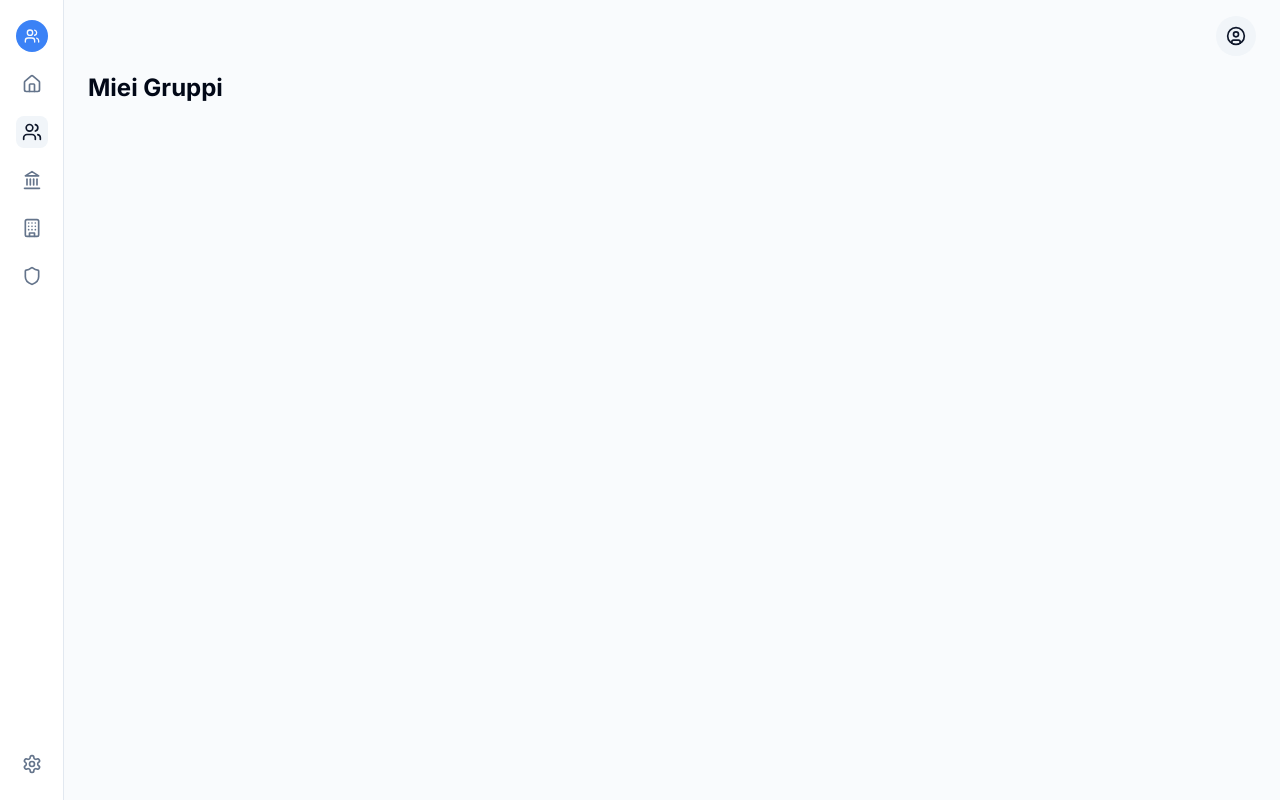
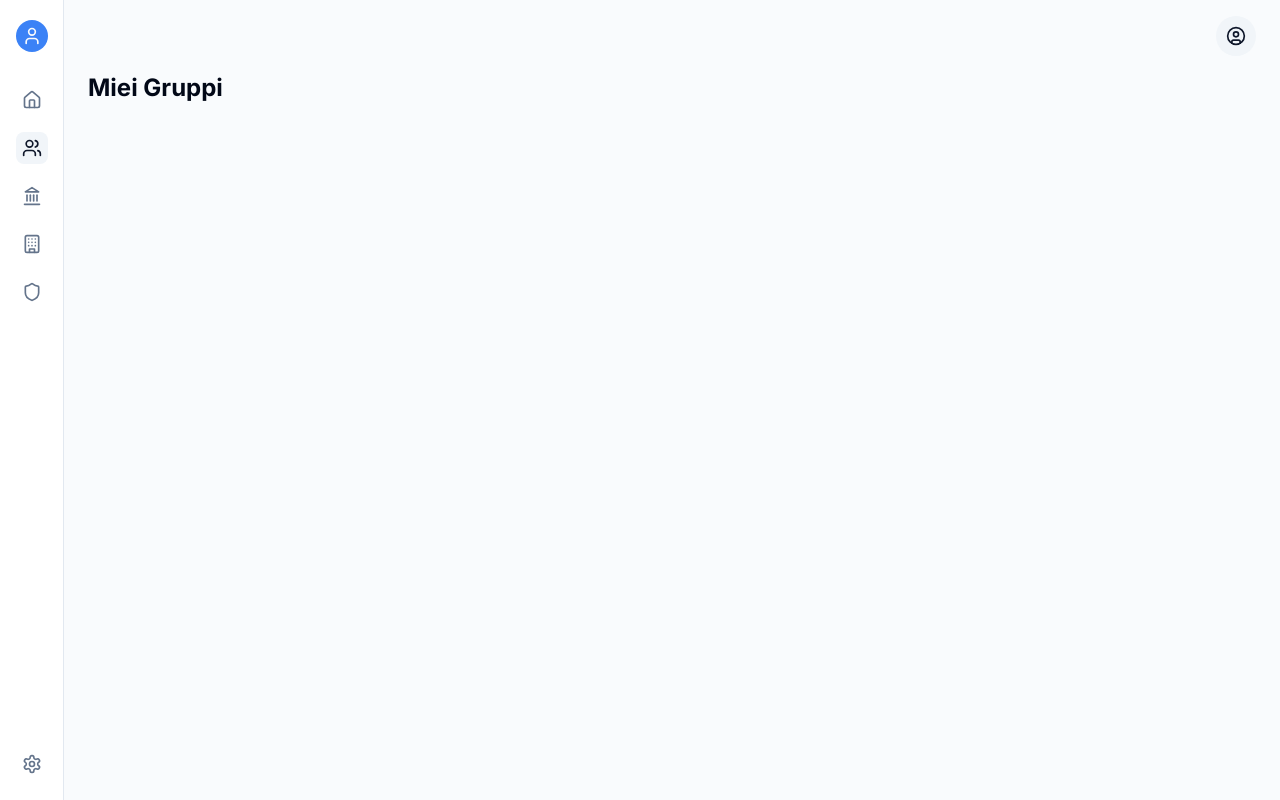
Before and after one commit to piantonimatteo99-code/ac-chiari, a Next.js app: page /miei-gruppi in a window 1280 px wide. Built offline with nearby package versions, Linux system fonts and the light colour scheme.

Commit message:
non è ancora come voglio

```diff
--- a/components/sidebar-links.tsx
+++ b/components/sidebar-links.tsx
@@ -8,7 +8,7 @@ import {
   TooltipProvider,
   TooltipTrigger,
 } from '@/components/ui/tooltip';
-import { Home, Users, Landmark, Building, Cog, Shield } from 'lucide-react';
+import { Home, Users, Landmark, Building, Shield, User } from 'lucide-react';
 import { cn } from '@/lib/utils';
 
 const navItems = [
@@ -21,6 +21,8 @@ const navItems = [
 const adminItems = [
     { href: '/admin', icon: Shield, label: 'Admin Panel' }
 ]
+
+const profileItem = { href: '#', icon: User, label: 'Profilo' };
 
 export default function SidebarLinks({ isMobile = false }: { isMobile?: boolean }) {
   const pathname = usePathname();
@@ -64,9 +66,44 @@ export default function SidebarLinks({ isMobile = false }: { isMobile?: boolean
     );
   };
 
+  const renderProfileLink = (item: typeof profileItem, isActive: boolean) => {
+     if (isMobile) {
+      return (
+        <Link
+          key={item.href}
+          href={item.href}
+          className="group flex h-10 w-10 shrink-0 items-center justify-center gap-2 rounded-full bg-primary text-lg font-semibold text-primary-foreground md:text-base"
+        >
+          <item.icon className="h-5 w-5 transition-all group-hover:scale-110" />
+          <span className="sr-only">{item.label}</span>
+        </Link>
+      );
+    }
+    return (
+      <Tooltip key={item.href}>
+        <TooltipTrigger asChild>
+          <Link
+            href={item.href}
+            className={cn(
+              'flex h-9 w-9 items-center justify-center rounded-full bg-primary text-primary-foreground md:h-8 md:w-8',
+               {
+                'bg-accent text-accent-foreground': isActive,
+              }
+            )}
+          >
+            <item.icon className="h-5 w-5" />
+            <span className="sr-only">{item.label}</span>
+          </Link>
+        </TooltipTrigger>
+        <TooltipContent side="right">{item.label}</TooltipContent>
+      </Tooltip>
+    )
+  }
+
   return (
     <TooltipProvider>
-      <div className="flex flex-col items-center gap-4">
+       {renderProfileLink(profileItem, pathname.startsWith(profileItem.href))}
+      <div className="flex flex-col items-center gap-4 mt-4">
         {navItems.map((item) => {
           const isActive = pathname.startsWith(item.href);
           return renderLink(item, isActive);
--- a/components/sidebar.tsx
+++ b/components/sidebar.tsx
@@ -1,7 +1,6 @@
 import Link from "next/link";
 import {
   Settings,
-  Users,
 } from "lucide-react";
 import {
   Tooltip,
@@ -10,19 +9,11 @@ import {
   TooltipTrigger,
 } from "@/components/ui/tooltip";
 import SidebarLinks from "./sidebar-links";
-import { Button } from "./ui/button";
 
 export default function Sidebar() {
   return (
     <aside className="fixed inset-y-0 left-0 z-10 hidden w-16 flex-col border-r bg-background sm:flex">
       <nav className="flex flex-col items-center gap-4 px-2 sm:py-5">
-        <Link
-          href="#"
-          className="group flex h-9 w-9 shrink-0 items-center justify-center gap-2 rounded-full bg-primary text-lg font-semibold text-primary-foreground md:h-8 md:w-8 md:text-base"
-        >
-          <Users className="h-4 w-4 transition-all group-hover:scale-110" />
-          <span className="sr-only">AC Chiari</span>
-        </Link>
         <SidebarLinks />
       </nav>
       <nav className="mt-auto flex flex-col items-center gap-4 px-2 sm:py-5">
```
